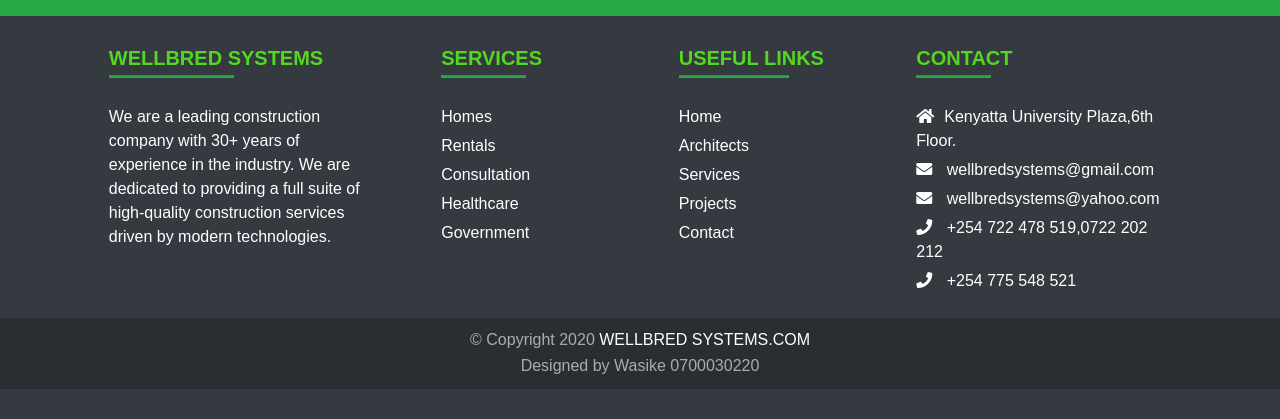
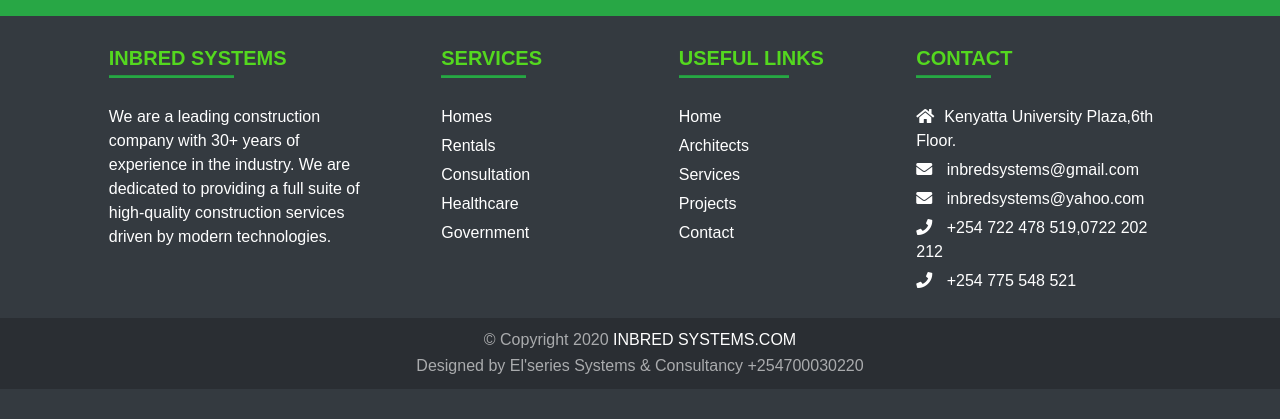
Before and after one commit to Wasike-Elvis/Inbred, a plain HTML site: page Projects.html in a window 1280 px wide. Shown: the part 1309-1728 px from the top of the page. Drawn offline with nearby package versions, Linux system fonts and the light colour scheme.

Commit message:
CHANGED FROM WELLBRED TO INBRED

```diff
--- a/Projects.html
+++ b/Projects.html
@@ -54,7 +54,7 @@
       <nav>
         <div class="logo">
 
-      WELLBRED SYSTEMS</div>
+      INBRED SYSTEMS</div>
     <input type="checkbox" id="click">
         <label for="click" class="menu-btn">
           <i class="fas fa-bars"></i>
@@ -433,7 +433,7 @@
     <div class="row">
 
       <div class="col-md-3 mx-auto mb-4">
-        <h6 class="text-uppercase font-weight-bold">WELLBRED SYSTEMS</h6>
+        <h6 class="text-uppercase font-weight-bold">INBRED SYSTEMS</h6>
         <hr class="bg-success mb-4 mt-0 d-inline-block mx-auto" style="width: 125px; height: 2px">
         <p class="mt-2">We are a leading construction company with 30+ years of experience in the industry.
              We are dedicated to providing a full suite of high-quality construction services
@@ -470,8 +470,8 @@
         <hr class="bg-success mb-4 mt-0 d-inline-block mx-auto" style="width: 75px; height: 2px">
           <ul class="list-unstyled">
             <li class="my-2"><i class="fas fa-home mr-3"></i>Kenyatta University Plaza,6th Floor.</li>
-            <li class="my-2"><i class="fas fa-envelope mr-3"></i> wellbredsystems@gmail.com</li>
-            <li class="my-2"><i class="fas fa-envelope mr-3"></i> wellbredsystems@yahoo.com</li>
+            <li class="my-2"><i class="fas fa-envelope mr-3"></i> inbredsystems@gmail.com</li>
+            <li class="my-2"><i class="fas fa-envelope mr-3"></i> inbredsystems@yahoo.com</li>
             <li class="my-2"><i class="fas fa-phone mr-3"></i> +254 722 478 519,0722 202 212</li>
             <li class="my-2"><i class="fas fa-phone mr-3"></i> +254 775 548 521</li>
           </ul>
@@ -481,8 +481,8 @@
 
   <div class="footer-copyright text-center py-3">
     <p>&copy; Copyright 2020
-    <a href="#">WELLBRED SYSTEMS.COM</a></p>
-    <p>Designed by Wasike 0700030220</p>
+    <a href="#">INBRED SYSTEMS.COM</a></p>
+    <p>Designed by El'series Systems & Consultancy +254700030220</p>
   </div>
 </footer>
 <!-- Footer -->
```
